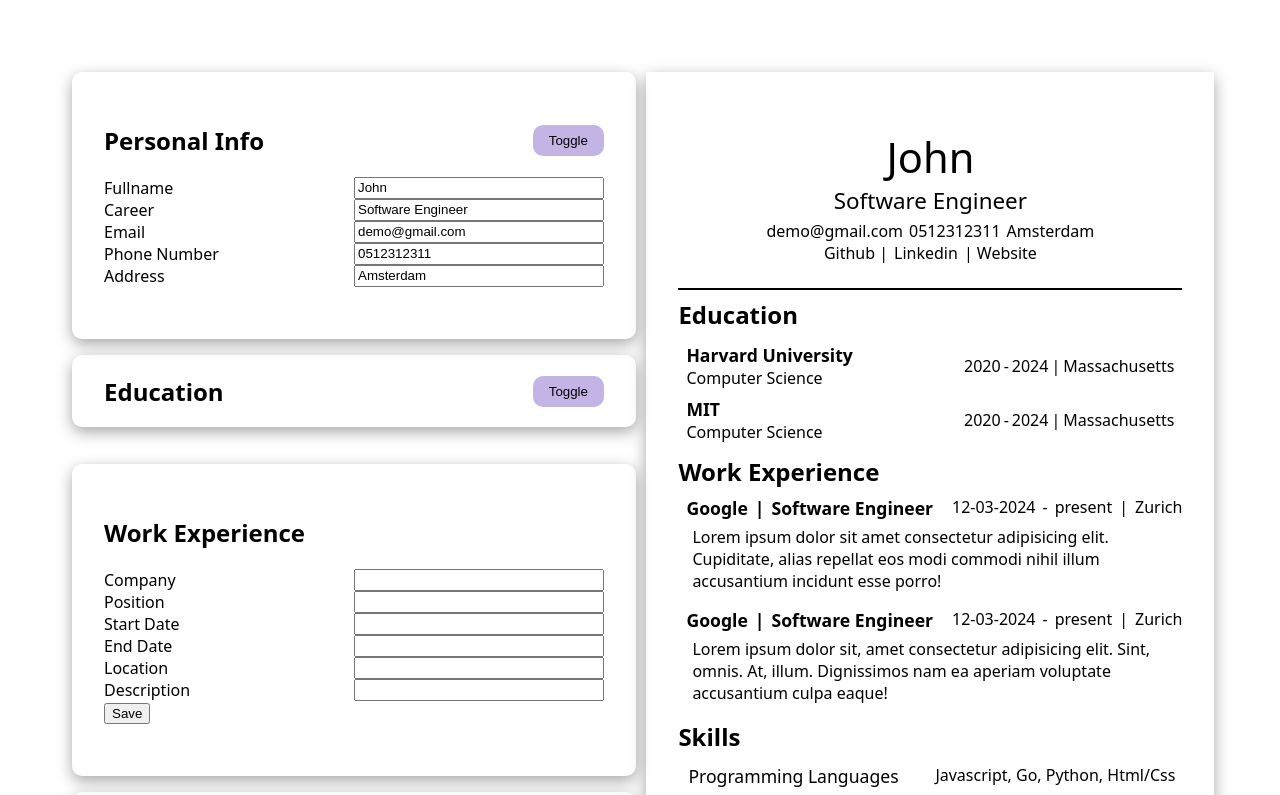
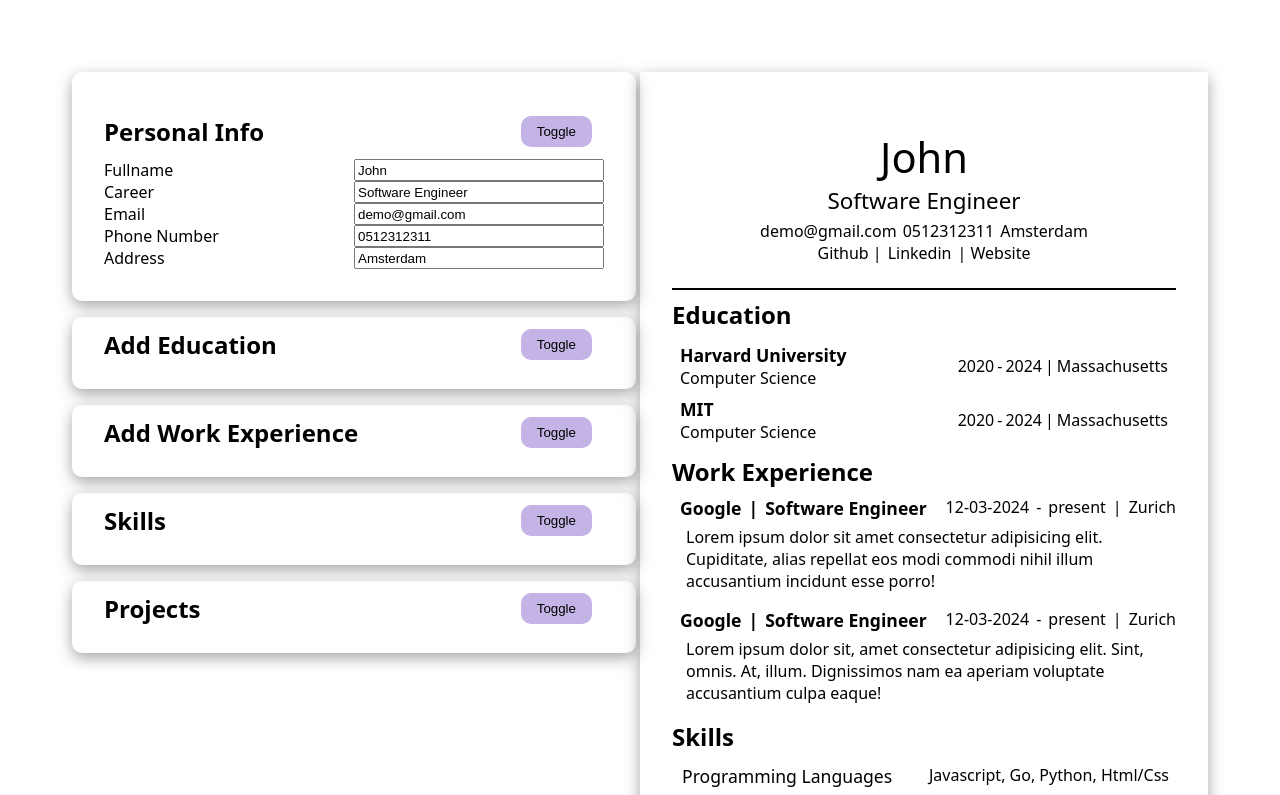
Before and after one commit to Ay-can/cv-maker, a React (Vite) app: page / in a window 1280 px wide. Shown: the top 795 px of the page. Built offline with nearby package versions, Linux system fonts and the light colour scheme.

Commit message:
add remaining toggle buttons

```diff
--- a/src/components/EducationForm.jsx
+++ b/src/components/EducationForm.jsx
@@ -16,7 +16,7 @@ function EducationForm({
         <div className="education-container toggled">
           <div className="card toggled">
             <div className="header-toggle">
-              <h2>Education</h2>
+              <h2>Add Education</h2>
               <button onClick={handleFormToggles} type="button">
                 Toggle
               </button>
@@ -31,7 +31,7 @@ function EducationForm({
     <div className="education-container">
       <div className="card">
         <div className="header-toggle">
-          <h2>Education</h2>
+          <h2>Add Education</h2>
           <button onClick={handleFormToggles} type="button">
             Toggle
           </button>
--- a/src/components/ProjectForm.jsx
+++ b/src/components/ProjectForm.jsx
@@ -1,10 +1,40 @@
 import "../styles/project.css";
 
-function ProjectForm({ projectForm, handleProjectForm, saveProjects }) {
+function ProjectForm({
+  handleProjectForm,
+  saveProjects,
+  formToggles,
+  updateFormToggles,
+}) {
+  if (!formToggles.projects) {
+    return (
+      <>
+        <div className="projects-container toggled">
+          <div className="card toggled">
+            <div className="header-toggle">
+              <h2>Projects</h2>
+              <button
+                onClick={() => updateFormToggles("projects")}
+                type="button"
+              >
+                Toggle
+              </button>
+            </div>
+          </div>
+        </div>
+      </>
+    );
+  }
+
   return (
     <div className="project-container">
       <div className="card">
-        <h2>Projects</h2>
+        <div className="header-toggle">
+          <h2>Projects</h2>
+          <button onClick={() => updateFormToggles("projects")} type="button">
+            Toggle
+          </button>
+        </div>
         <form action="" id="project-form">
           <label htmlFor="name">Name</label>
           <input
--- a/src/components/SkillsForm.jsx
+++ b/src/components/SkillsForm.jsx
@@ -1,10 +1,37 @@
 import "../styles/skills.css";
 
-function SkillsForm({ skillsForm, handleSkillsForm }) {
+function SkillsForm({
+  skillsForm,
+  handleSkillsForm,
+  formToggles,
+  updateFormToggles,
+}) {
+  if (!formToggles.skills) {
+    return (
+      <>
+        <div className="skills-container toggled">
+          <div className="card toggled">
+            <div className="header-toggle">
+              <h2>Skills</h2>
+              <button onClick={() => updateFormToggles("skills")} type="button">
+                Toggle
+              </button>
+            </div>
+          </div>
+        </div>
+      </>
+    );
+  }
+
   return (
     <div className="skills-container">
       <div className="card">
-        <h2>Skills</h2>
+        <div className="header-toggle">
+          <h2>Skills</h2>
+          <button onClick={() => updateFormToggles("skills")} type="button">
+            Toggle
+          </button>
+        </div>
         <form action="">
           <label htmlFor="programming-languages">Programming Languages</label>
           <input
--- a/src/components/WorkForm.jsx
+++ b/src/components/WorkForm.jsx
@@ -1,10 +1,38 @@
 import "../styles/work.css";
 
-function WorkForm({ work, handleWorkForm, handleClick }) {
+function WorkForm({
+  work,
+  handleWorkForm,
+  handleClick,
+  formToggles,
+  updateFormToggles,
+}) {
+  if (!formToggles.work) {
+    return (
+      <>
+        <div className="work-experience-container toggled">
+          <div className="card toggled">
+            <div className="header-toggle">
+              <h2>Add Work Experience</h2>
+              <button onClick={() => updateFormToggles("work")} type="button">
+                Toggle
+              </button>
+            </div>
+          </div>
+        </div>
+      </>
+    );
+  }
+
   return (
     <div className="work-experience-container">
       <div className="card">
-        <h2>Work Experience</h2>
+        <div className="header-toggle">
+          <h2>Add Work Experience</h2>
+          <button onClick={() => updateFormToggles("work")} type="button">
+            Toggle
+          </button>
+        </div>
         <form action="">
           <label htmlFor="company">Company</label>
           <input
--- a/src/styles/app.css
+++ b/src/styles/app.css
@@ -1,9 +1,8 @@
 #root {
   min-height: 100vh;
   display: grid;
-  grid-template-columns: 40% 50%;
+  grid-template-columns: 1fr 1fr;
   grid-template-rows: 1fr 1fr;
-  column-gap: 120px;
   row-gap: 40px;
   margin: 0;
   padding: 64px;
@@ -19,6 +18,15 @@ form {
 }
 
 .form-section {
-  display: grid;
+  display: flex;
+  flex-direction: column;
   gap: 16px;
 }
+
+.personal-info-container,
+.education-container,
+.work-experience-container,
+.skills-container,
+.project-container {
+  justify-content: flex-start;
+}
--- a/src/styles/project.css
+++ b/src/styles/project.css
@@ -37,7 +37,6 @@
 
 .project-container {
   display: flex;
-  justify-content: flex-end;
 }
 
 .project-stack-info-container {
--- a/src/styles/resume.css
+++ b/src/styles/resume.css
@@ -104,6 +104,11 @@ a:hover {
   border: none;
   border-radius: 10px;
   background-color: #c3b4e5;
+  margin: 12px;
+}
+
+.header-toggle > * {
+  margin: 0;
 }
 
 button:active {
```
